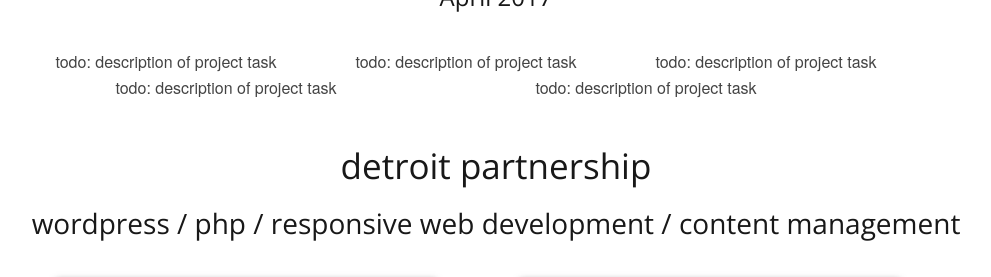
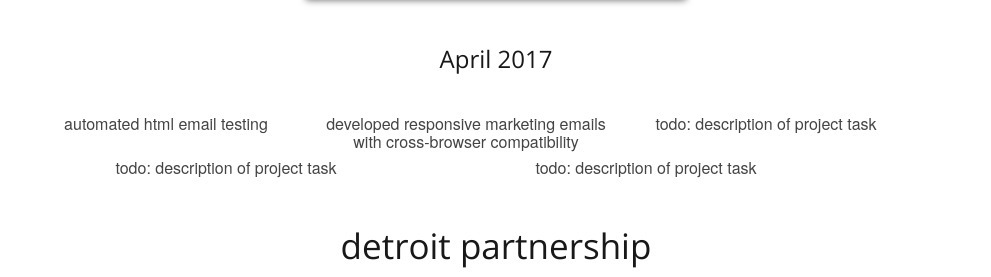
Before and after one commit to yaboicree/blogfolio, a Rails app: page / in a window 1280 px wide. Shown: the part 3327-3604 px from the top of the page, without its empty margins (144-1135 px from the left). Run offline with Rails 7, Linux system fonts and the light colour scheme; style sheets or scripts are compiled from the project's sources; some libraries are stand-ins or nearby versions.

Commit message:
updated content

```diff
--- a/app/views/layouts/_header.html.erb
+++ b/app/views/layouts/_header.html.erb
@@ -1,7 +1,7 @@
 <!-- main header -->
 <header class="main-header sixteen columns clearfix">
   <h1 style="text-align: center;"><a style="text-decoration: none;" href="<%= root_path %>"><%=Monologue::Config.site_name%></a></h1>
-  <h2>a web development portfolio</h2>
+  <h2>web developer and cloud devops professional</h2>
 
   <!-- navbar -->
 	<%= render "layouts/navbar" %>
--- a/app/views/layouts/_navbar.html.erb
+++ b/app/views/layouts/_navbar.html.erb
@@ -1,6 +1,6 @@
 <nav>
 	<div>
-		<ul style="text-align: center;">
+		<ul style="font-size: 16px; text-align: center;">
 			<li><%= link_to "projects", root_path, class: "nav" %></li>
 			<li><%= link_to "about cree", about_path, class: "nav" %></li>
 			<!--<li><%= link_to "contact", contact_path, class: "nav" %></li>-->
--- a/app/views/pages/index.html.erb
+++ b/app/views/pages/index.html.erb
@@ -1,17 +1,20 @@
 <!-- airdev visual development... ContextClue + GramChat -->
 
-<h2>airdev - cloud systems architect and developer</h2>
+<h2 id="airdev">airdev - cloud systems architect and developer</h2>
 
 <h3>cloud development / aws devops / selenium webdriver</h3>
 
+
+<div class="center">
 <a class="fancybox" rel="serena"
-title="TODO: title"
-href="TODO: URL">
-<img class="small" id="TODO: id"
+title="Serena: an internal AirDev tool built on AWS and Bubble"
+href="https://s3.amazonaws.com/andersan/blog/airdev/serena/serena-architecture.webp">
+<img class="small" id="serena-chart"
 style="display: inline-block;"
-src="TODO: URL, compressed pic"
-alt="TODO: alt tab">
+src="https://s3.amazonaws.com/andersan/blog/airdev/serena/serena-architecture-small.webp"
+alt="Architecture diagram featuring logos of AWS services and the connections between those services.">
 </a>
+</div>
 
 <div class="container center description">
 	<h4 class="center" style="block">Ongoing Project - Started Fall 2017</h4>
@@ -35,6 +38,7 @@
 
 <h3>full-stack development / serverless framework</h3>
 
+<div class="center">
 <a class="fancybox" rel="ilkb"
 title="Google Charts powered KPI Dashboard"
 href="https://s3.amazonaws.com/andersan/blog/airdev/ilkb/Dashboard.png">
@@ -52,6 +56,7 @@
 src="https://s3.amazonaws.com/andersan/blog/airdev/ilkb/Page_Performance_Analytics.png"
 alt="Dev tools view of website performance analysis">
 </a>
+</div>
 
 <div class="container center description">
 	<h4 class="center" style="block">Winter-Spring 2018</h4>
@@ -59,7 +64,7 @@
 		<br>
 		<row>
 			<li class="five columns">joined a medium sized team (>10 people) on a client project</li>
-			<li class="five columns">led performance and security efforts on the application</li>
+			<li class="five columns">led performance and security efforts on the application, decreasing page size by over 98% on most data-intensive page</li>
 			<li class="five columns">implemented application data exports</li>
 		</row>
 		<row>
@@ -75,21 +80,41 @@
 
 <h3>design skills / project management / full-stack development</h3>
 
+<div class="center">
 <a class="fancybox" rel="airdev"
-title="TODO: title"
-href="TODO: URL">
-<img class="small" id="TODO: id"
+title="video chatting app designed for elderly users - apart from Gruveo integration (video service), design is intended to be accessible"
+href="https://s3.amazonaws.com/andersan/blog/airdev/fellow/FamCast.png">
+<img class="small" id="famchat-desktop"
 style="display: inline-block;"
-src="TODO: URL, compressed pic"
-alt="TODO: alt tab">
+src="https://s3.amazonaws.com/andersan/blog/airdev/fellow/FamCast-small.webp"
+alt="Video call screen, before the call">
 </a>
+
+<a class="fancybox" rel="airdev"
+title="mobile version of video chat app designed for elderly users"
+href="https://s3.amazonaws.com/andersan/blog/airdev/fellow/FamCastMobile.png">
+<img class="small" id="famchat-mobile"
+style="display: inline-block;"
+src="https://s3.amazonaws.com/andersan/blog/airdev/fellow/FamCastMobile-small.webp"
+alt="Screenshot of FamCast. Mobile version of video screen call.">
+</a>
+
+<a class="fancybox" rel="airdev"
+title="context clue: an app built pro-bono for a client to send SMS messages to her students' parents, with the goal of teaching her students to read"
+href="https://s3.amazonaws.com/andersan/blog/airdev/fellow/context-clue.png">
+<img class="small" id="context-clue"
+style="display: inline-block;"
+src="https://s3.amazonaws.com/andersan/blog/airdev/fellow/context-clue.png"
+alt="education focused web page screenshot">
+</a>
+</div>
 
 <div class="container center description">
 	<h4 class="center" style="block">Summer 2017</h4>
 	<ul>
 		<br>
 		<row>
-			<li class="five columns">developed 2 web applications from start to end of product cycle</li>
+			<li class="five columns">developed 2 web applications from start to end of initial development cycle in 6 weeks</li>
 			<li class="five columns">integrated applications with external SMS and voice call APIs</li>
 			<li class="five columns">thoroughly tested apps' display and UX on mobile, tablet and desktops</li>
 		</row>
@@ -106,32 +131,34 @@
 
 <h3>econometrics / data analysis / data visualization / python</h3>
 
+<div class="center">
 <a class="fancybox" rel="br_dev_econ_figures"
-title="figures showing linear regressions comparing income to education outcomes and income to health indicators"
-href="TODO: URL">
+title="figure showing linear regression comparing education outcomes to health indicators in Brazil"
+href="https://s3.amazonaws.com/andersan/blog/econ_420/brazil-health-education-regression.png">
 <img class="small" id="br_econ_figures"
 style="display: inline-block;"
-src="TODO: URL, compressed pic"
+src="https://s3.amazonaws.com/andersan/blog/econ_420/brazil-health-education-regression-small.webp"
 alt="sample from economics paper: graphs">
 </a>
-
+<!--
 <a class="fancybox" rel="br_dev_econ_models"
-title=""
+title="https://s3.amazonaws.com/andersan/blog/econ_420/brazil_econ_models.png"
 href="sample from paper which includes model of economic returns to education">
 <img class="small" id="br_econ_models"
 style="display: inline-block;"
-src="TODO: URL, compressed pic"
+src="https://s3.amazonaws.com/andersan/blog/econ_420/brazil_econ_models_small.webp"
 alt="sample from economics paper: economic models">
-</a>
+</a>-->
 
 <a class="fancybox" rel="br_dev_econ_table"
 title="table of R squared values and intercept coefficients from fixed effects regression (one of 4 regressions carried out on 5 different geographic groupings of data)"
-href="TODO: URL">
+href="https://s3.amazonaws.com/andersan/blog/econ_420/brazil_econ_table.png">
 <img class="small" id="br_econ_table"
 style="display: inline-block;"
-src="TODO: URL, compressed pic"
+src="https://s3.amazonaws.com/andersan/blog/econ_420/brazil_econ_table_small.webp"
 alt="fixed effects regression results, stored as an image file">
 </a>
+</div>
 
 <div class="container center description">
 	<h4 class="center" style="block">Summer 2017</h4>
@@ -151,28 +178,29 @@
 
 <br>
 
-<!-- TODO: grunt email workflow -->
 
 <h2>email newsletter process improvement</h2>
 
 <h3>grunt / js / precompiling assets / scss</h3>
 
+<div class="center">
 <a class="fancybox" rel="grunt"
-title="TODO: title"
-href="TODO: URL">
-<img class="small" id="TODO: id"
+title="view of HTML email in the user's default browser. used for testing before sending off an email test to the user's real email inbox."
+href="https://s3.amazonaws.com/andersan/blog/weplann/grunt_preview.png">
+<img class="small" id="grunt_preview"
 style="display: inline-block;"
-src="TODO: URL, compressed pic"
-alt="TODO: alt tab">
+src="https://s3.amazonaws.com/andersan/blog/weplann/grunt_preview_small.webp"
+alt="preview of html email content with responsive design tab">
 </a>
+</div>
 
 <div class="container center description">
 	<h4 class="center" style="block">April 2017</h4>
 	<ul>
 		<br>
 		<row>
-			<li class="five columns">todo: description of project task</li>
-			<li class="five columns">todo: description of project task</li>
+			<li class="five columns">automated html email testing</li>
+			<li class="five columns">developed responsive marketing emails with cross-browser compatibility</li>
 			<li class="five columns">todo: description of project task</li>
 		</row>
 		<row>
@@ -190,6 +218,7 @@
 
 <h3>wordpress / php / responsive web development / content management</h3>
 
+<div class="center">
 <a class="fancybox" rel="DP"
 title="tablet view of detroit partnership website (>960px)"
 href="https://s3.amazonaws.com/andersan/blog/DP/home_laptop.png">
@@ -233,6 +262,8 @@
 src="https://s3.amazonaws.com/andersan/blog/DP/home_tablet.png"
 alt="TODO: alt">
 </a>
+</div>
+
 <div class="container center description">
 	<h4 class="center" style="block">spring 2016</h4>
 	<ul>
@@ -257,6 +288,7 @@
 
 <h3> flask / python / github / APIs / team project</h3>
 
+<div class="center">
 	<a class="fancybox" rel="cs183"
 	title="all content is dynamically retreived and displayed using python and a university of michigan course guide API"
 	href="https://s3.amazonaws.com/andersan/blog/course_guide/mere-zebra.png">
@@ -270,6 +302,7 @@
 		<img class="small" src="https://s3.amazonaws.com/andersan/blog/course_guide/scheduler_screenshot.png"
 		alt="course browse page">
 	</a>
+</div>
 
 <div class="container center description">
 	<h4 class="center" style="block">spring 2016</h4>
@@ -295,12 +328,13 @@
 
 <h3>ruby on rails / heroku / github / app development</h3>
 
+<div class="center">
 <a class="fancybox" rel="motabook"
 title="a ruby on rails tutorial microblogging web app, made using Michael Hartl's rails tutorial"
 href="https://s3.amazonaws.com/andersan/blog/rails_tutorial/+users_Ruby_on_Rails.jpg">
 <img class="small" id="mota_users"
 style="display: inline-block;"
-src="https://s3.amazonaws.com/andersan/blog/rails_tutorial/users_Ruby_on_Rails.jpg"
+src="https://s3.amazonaws.com/andersan/blog/rails_tutorial/+users_Ruby_on_Rails.jpg"
 alt="microblog-users"/></a>
 
 <a class="fancybox" title= "the 'micropost' feed" rel="motabook"
@@ -309,6 +343,7 @@
 style="display: inline-block;"
 src="https://s3.amazonaws.com/andersan/blog/rails_tutorial/feed_Ruby_on_Rails.jpg"
 alt="microblog-feed"/> </a>
+</div>
 
 <div class="container center description">
 	<h4 class="center" style="block">summer 2015</h4>
@@ -341,8 +376,6 @@
 
 <!-- TODO: move this up on page... no longer an ongoing project -->
 
-<h3>ongoing projects</h3>
-
 <h2><a href="http://speaksy.herokuapp.com">speaksy ("speak-easy")</a></h2>
 <h3>ruby on rails / full stack development / group work</h3>
 
@@ -373,8 +406,9 @@
 
 
 <h2>my dev environment</h2>
-<h3>dev ops / cli / scripts / sql</h3>
+<h3>devops / bash scripting / postgresql / aws</h3>
 
+<div class="center">
 <a class="fancybox"
 title= "entering a 'chroot' in crouton, a Chrome OS Linux port that allows for simultaneous Chrome and Linux running"
 rel="chromebook"
@@ -392,6 +426,7 @@
 src="https://s3.amazonaws.com/andersan/blog/dev_environ/sublime-screenshot.png"
 alt="microblog-feed"/>
 </a>
+</div>
 
 <div class="container center description">
 	<h4 class="center" style="block">Chrome OS/Ubuntu/OSX</h4>
@@ -402,8 +437,8 @@
 			<li class="seven columns">Ubuntu 14.04, considering switching to systemd from upstart init process</li>
 		</row>
 		<row style="display: block; float: both;">
-			<li class="seven columns ">very comfortable on command line - I prefer this powerful tool to window-based development for many projects</li>
-			<li class="seven columns ">now working on a macbook air for work at airdev</li>
+			<li class="seven columns ">very comfortable on command line - I prefer this powerful tool over window-based environments for many projects</li>
+			<li class="seven columns ">now working on a macbook air for work at <a href="#airdev">airdev</a></li>
 		</row>
 	</ul>
 </div>
```
Lines whose indentation alone changed are shown as unchanged.
